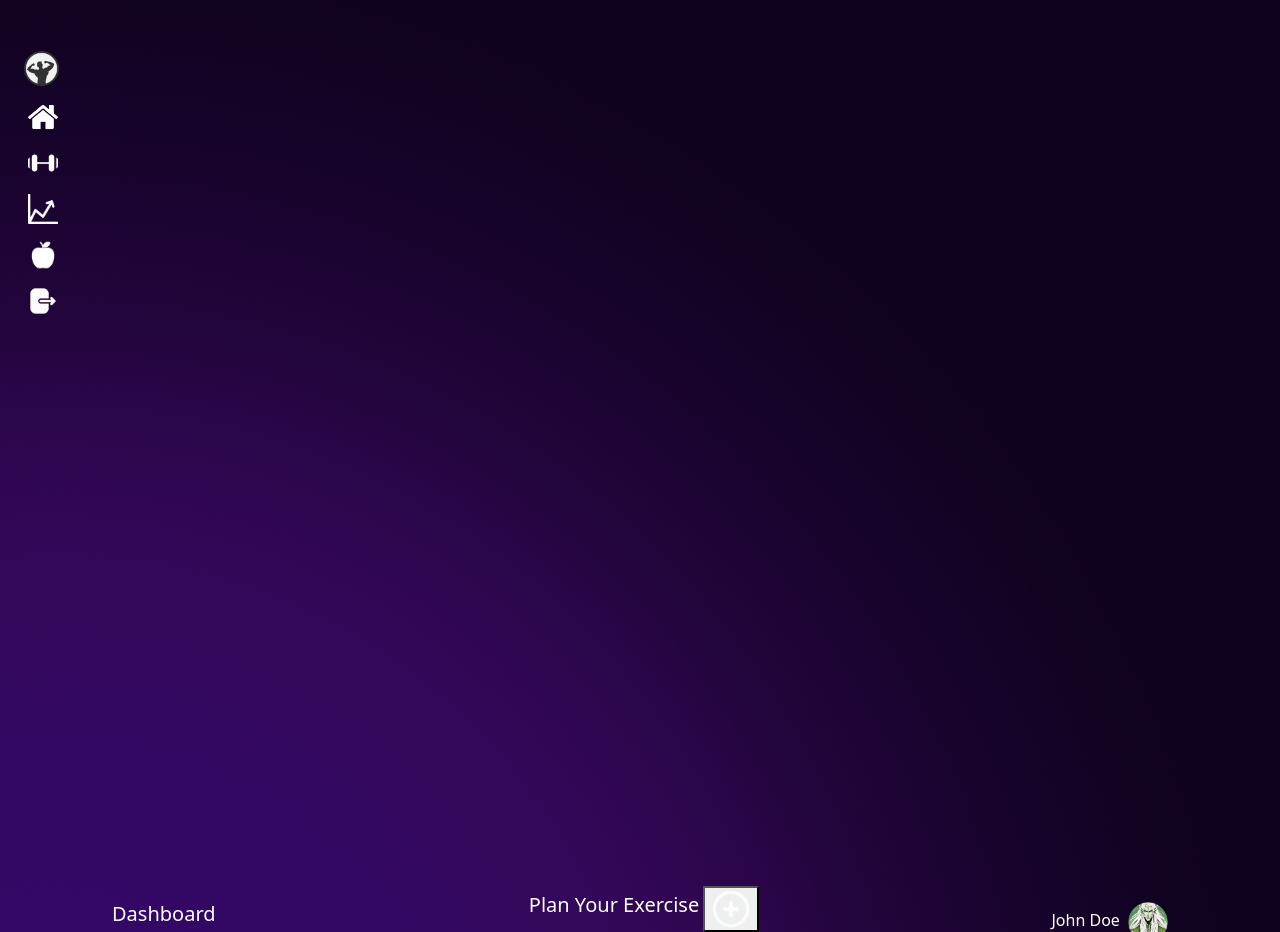
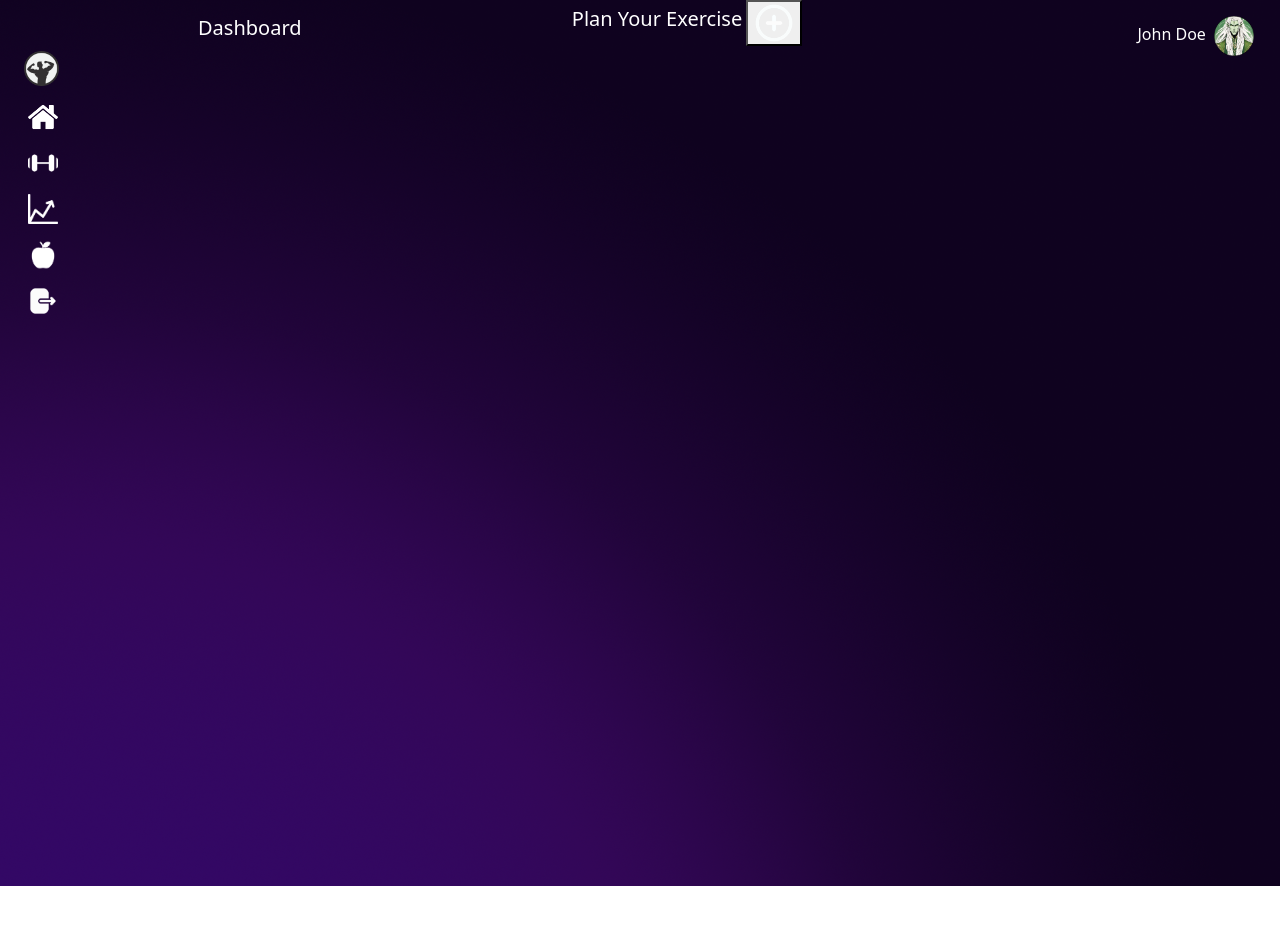
Before and after one commit to CodeITLab/fit_track_frontend_app, a Vue app: page /dashboard in a window 1280 px wide. After the commit the page ends 886 px from the top, so only its background shows below. Built offline with nearby package versions, Linux system fonts and the light colour scheme.

Commit message:
Add: added better dashboard structure

```diff
--- a/src/assets/css/views/dashboard.css
+++ b/src/assets/css/views/dashboard.css
@@ -1,3 +1,8 @@
+.dashboard-wrapper {
+    display: flex;
+    flex-direction: row;
+}
+
 .dashboard{
     background: transparent;
     display: flex;
@@ -14,14 +19,18 @@
 }
 
 .workout-modal {
-    width: fit-content;
+    width: 100%;
+    height: 100%;
 }
 
-.dashboard-wrapper>.workout-modal {
-    position: absolute;
-    top: 50%;
-    left: 40%;
+main {
+    display: flex;
+    flex-direction: column;
+    height: 100%;
+    width: 100%;
 }
+
+
 
 /* .day-card{
     background-color: rgb(57, 3, 71);
```
